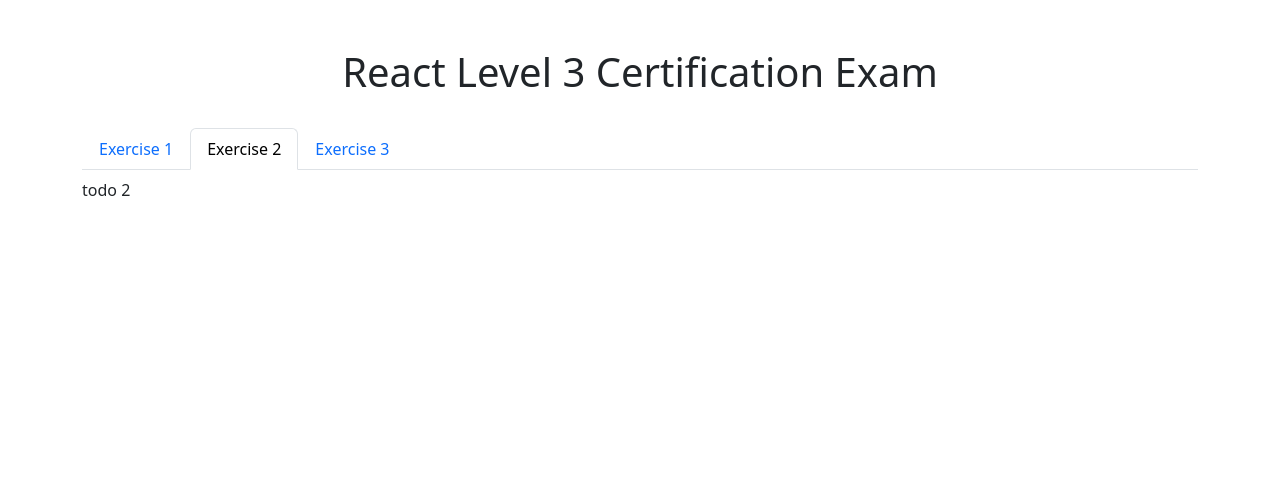
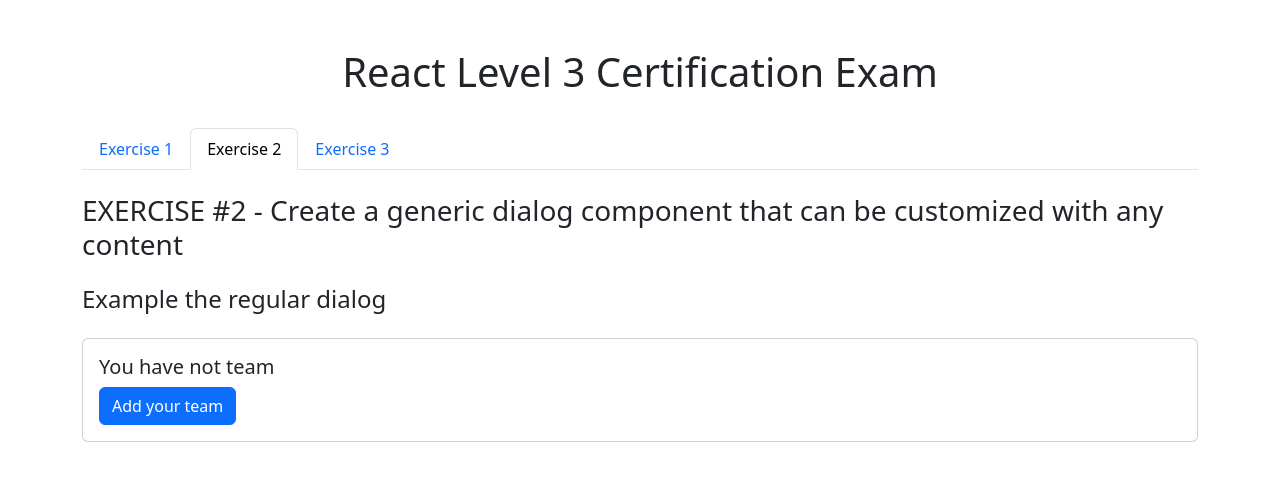
Before and after one commit to marion28jr/marion28jr.github.io, a React (Vite) app in the folder exercices/: page / in a window 1280 px wide. Both pictures are taken after a click on the tab "Exercise 2". Shown: the top 480 px of the page. Built offline with nearby package versions, Linux system fonts and the light colour scheme.

Commit message:
Add regular dialog

```diff
--- a/exercices/package.json
+++ b/exercices/package.json
@@ -1,7 +1,7 @@
 {
   "name": "exercices",
   "private": true,
-  "version": "0.0.3",
+  "version": "0.0.4",
   "type": "module",
   "scripts": {
     "predeploy": "npm run build",
--- a/exercices/src/App.tsx
+++ b/exercices/src/App.tsx
@@ -1,5 +1,6 @@
 import { useState, type JSX } from "react";
 import LocalStoragePage from "./component/PageLocalStorage/LocalStoragePage";
+import DialogPage from "./component/DialogPage/DialogPage";
 
 interface Tab {
   key: number;
@@ -11,7 +12,7 @@ function App() {
   const [currentTab, setCurrentTab] = useState<number>(1);
   const exercisesTab: Tab[] = [
     { key: 1, title: "Exercise 1", contents: <LocalStoragePage /> },
-    { key: 2, title: "Exercise 2", contents: "todo 2" },
+    { key: 2, title: "Exercise 2", contents: <DialogPage /> },
     { key: 3, title: "Exercise 3", contents: "todo 3" },
   ];
 
--- /dev/null
+++ b/exercices/src/component/DialogPage/DialogPage.tsx
@@ -0,0 +1,20 @@
+import type { FC } from "react";
+import ExampleRegularDialog from "./ExampleRegularDialog";
+
+const DialogPage: FC = () => {
+  return (
+    <div className="mt-4">
+      <h3>
+        EXERCISE #2 - Create a generic dialog component that can be customized
+        with any content
+      </h3>
+
+      <div className="my-4">
+        <h4 className="mb-3">Example the regular dialog</h4>
+        <ExampleRegularDialog />
+      </div>
+    </div>
+  );
+};
+
+export default DialogPage;
--- /dev/null
+++ b/exercices/src/component/DialogPage/ExampleRegularDialog.tsx
@@ -0,0 +1,73 @@
+import { useState, type FC } from "react";
+import Dialog from "../../shared/component/dialog/Dialog.tsx/Dialog";
+
+/**
+ * Ce composant permet de montrer un exemple d'une boite de dialogue avec intéraction
+ */
+const ExampleRegularDialog: FC = () => {
+  const [showRegularDialog, setShowRegularDialog] = useState(false);
+  const [team, setTeam] = useState<string | undefined>();
+
+  return (
+    <div className="mt-4">
+      <div className="card" style={{ height: "100%" }}>
+        <div className="card-body">
+          <h5 className="card-title">
+            {team === undefined ? (
+              <>You have not team</>
+            ) : (
+              <>
+                Your team is '<strong>{team}</strong>'
+              </>
+            )}
+          </h5>
+
+          {team === undefined ? (
+            <button
+              className="btn btn-primary"
+              onClick={() => setTeam(`Team ${Math.floor(Math.random() * 10)}`)}
+            >
+              Add your team
+            </button>
+          ) : (
+            <button
+              className="btn btn-primary"
+              onClick={() => setShowRegularDialog(true)}
+            >
+              Remove your team
+            </button>
+          )}
+        </div>
+      </div>
+
+      <Dialog
+        visible={showRegularDialog}
+        body={<h5>Are you sure you want remove team ? </h5>}
+        footer={
+          <div className="d-flex align-items-left">
+            <button
+              className="btn btn-secondary me-1"
+              onClick={() => {
+                setShowRegularDialog(false);
+              }}
+            >
+              No
+            </button>
+
+            <button
+              className="btn btn-primary"
+              onClick={() => {
+                setTeam(undefined);
+                setShowRegularDialog(false);
+              }}
+            >
+              OK
+            </button>
+          </div>
+        }
+      />
+    </div>
+  );
+};
+
+export default ExampleRegularDialog;
--- /dev/null
+++ b/exercices/src/shared/component/dialog/Dialog.tsx/Dialog.css
@@ -0,0 +1,24 @@
+.dialog-content {
+  position: fixed;
+  z-index: 6;
+  top: 50%;
+  left: 50%;
+  transform: translate(-50%, -50%);
+  background-color: white;
+  border: 0.25rem solid var(--bs-border-color);
+  max-width: calc(100% - 2em);
+  max-height: calc(100% - 2em);
+}
+
+.dialog-overlay {
+  position: fixed;
+  display: block;
+  width: 100%;
+  height: 100%;
+  top: 0;
+  left: 0;
+  right: 0;
+  bottom: 0;
+  background-color: rgba(0, 0, 0, 0.5);
+  z-index: 5;
+}
--- /dev/null
+++ b/exercices/src/shared/component/dialog/Dialog.tsx/Dialog.tsx
@@ -0,0 +1,37 @@
+import { type FC, type JSX } from "react";
+import "./Dialog.css";
+
+interface DialogProps {
+  visible?: boolean;
+  isModal?: boolean;
+  body?: JSX.Element;
+  header?: JSX.Element;
+  footer?: JSX.Element;
+}
+
+/**
+ * Generic dialog component
+ */
+const Dialog: FC<DialogProps> = (props: DialogProps) => {
+  const { visible, isModal = false, body, header, footer } = props;
+
+  return (
+    <>
+      {visible && (
+        <div className={`${isModal ? "dialog-overlay" : "dialog-content"}`}>
+          <div className={`py-5 ${isModal ? "dialog-content" : ""}`}>
+            {header && <div className="mx-4 dialog-header">{header}</div>}
+            {body && <div className="mx-4 dialog-body">{body}</div>}
+            {footer && (
+              <div className={`mx-4 dialog-body ${body ? "pt-3" : ""}`}>
+                {footer}
+              </div>
+            )}
+          </div>
+        </div>
+      )}
+    </>
+  );
+};
+
+export default Dialog;
```
